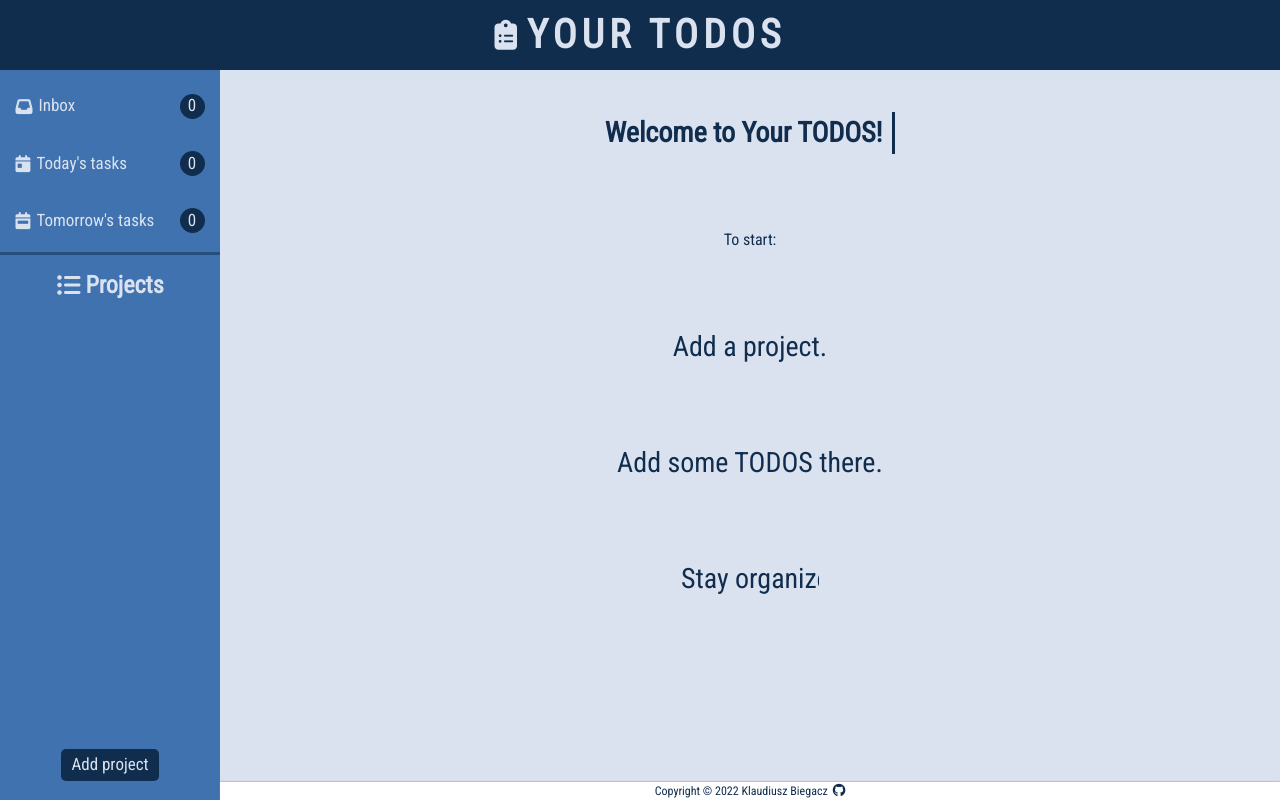
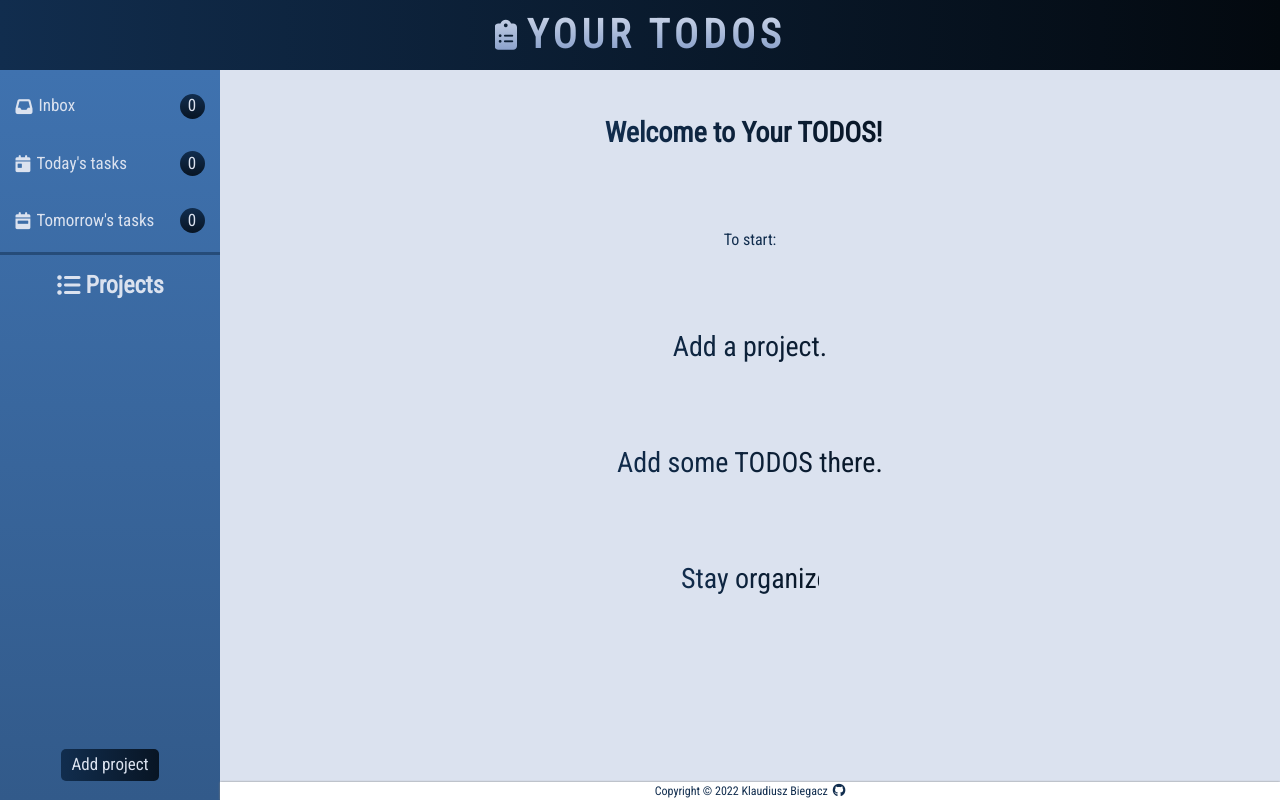
Before and after one commit to KlaudiuszB5528/Your-TODOS_v2, a React (Vite) app: page /Your-TODOS_v2 in a window 1280 px wide. Built offline with nearby package versions, Linux system fonts and the light colour scheme.

Commit message:
background colors changed to linear-gradients

```diff
--- a/src/main.css
+++ b/src/main.css
@@ -73,7 +73,7 @@ h6 {
   display: flex;
   justify-content: center;
   align-items: center;
-  background-color: #112d4e;
+  background-image: linear-gradient(to right, #112d4e, #03090f);
   padding: 0.5rem;
   letter-spacing: 0.5rem;
 }
@@ -88,7 +88,10 @@ h6 {
   gap: 0.5rem;
   font-size: 2rem;
   font-weight: bold;
-  color: #dbe2ef;
+  background-image: linear-gradient(to bottom, #dbe2ef, #718dc0);
+  background-clip: text;
+  -webkit-background-clip: text;
+  color: transparent;
   text-transform: uppercase;
 }
 .header__title i {
@@ -97,7 +100,7 @@ h6 {
 
 .sidebar {
   grid-area: sidebar;
-  background-color: #3f72af;
+  background-image: linear-gradient(to bottom, #3f72af, #325a8a);
   color: #dbe2ef;
   display: grid;
   grid-template-columns: 1fr;
@@ -128,16 +131,16 @@ h6 {
   transition: background-color 0.2s ease-in-out;
 }
 .sidebar__inbox ul li a.navlink_active {
-  background-color: #112d4e;
+  background-image: linear-gradient(to right, #112d4e, #081524);
   color: #f9f7f7;
 }
 .sidebar__inbox ul li:hover {
   cursor: pointer;
-  background-color: #112d4e;
+  background-image: linear-gradient(to right, #112d4e, #081524);
   color: #f9f7f7;
 }
 .sidebar__inbox ul li:hover a span {
-  background-color: #3f72af;
+  background-image: linear-gradient(to bottom, #3f72af, #325a8a);
 }
 .sidebar__inbox ul li a {
   display: flex;
@@ -162,7 +165,7 @@ h6 {
   justify-content: center;
   align-items: center;
   border-radius: 50%;
-  background-color: #112d4e;
+  background-image: linear-gradient(to bottom, #112d4e, #081524);
   color: #dbe2ef;
 }
 
@@ -216,7 +219,7 @@ h6 {
   display: none;
 }
 .sidebar__projects .sidebar__projects-list li:hover {
-  background-color: #112d4e;
+  background-image: linear-gradient(to right, #112d4e, #081524);
   color: #f9f7f7;
 }
 .sidebar__projects .sidebar__projects-list li a {
@@ -258,7 +261,7 @@ h6 {
   align-items: center;
   align-self: center;
   height: 3.2rem;
-  background-color: #112d4e;
+  background-image: linear-gradient(to right, #112d4e, #081524);
   color: #dbe2ef;
   font-size: 1.7rem;
   padding: 0.5rem 1rem;
@@ -267,7 +270,7 @@ h6 {
   cursor: pointer;
 }
 .sidebar__add-project-btn:hover {
-  background-color: #03396c;
+  background-image: linear-gradient(to right, #03396c, #021f3a);
   color: #f9f7f7;
   transform: translateY(-0.2rem);
   box-shadow: 0rem 0.5rem 1rem rgba(17, 45, 78, 0.6);
@@ -346,6 +349,10 @@ h6 {
   opacity: 0;
 }
 .main-section .home-page .typewriter {
+  background-image: linear-gradient(to right, #112d4e, #081524);
+  color: transparent;
+  background-clip: text;
+  -webkit-background-clip: text;
   width: 21ch;
   -webkit-animation: typing 2s steps(21), blink 450ms step-end infinite alternate;
           animation: typing 2s steps(21), blink 450ms step-end infinite alternate;
@@ -550,12 +557,12 @@ h6 {
   right: 1rem;
   height: 3rem;
   width: 9rem;
-  background-color: #112d4e;
+  background-image: linear-gradient(to right, #112d4e, #081524);
   color: #dbe2ef;
   border-radius: 1rem;
 }
 .todos-page .add-todo-btn:hover {
-  background-color: #03396c;
+  background-image: linear-gradient(to right, #03396c, #021f3a);
   color: #f9f7f7;
   box-shadow: 0px 0.5rem 1rem rgba(17, 45, 78, 0.6);
   transform: translateY(-0.2rem);
--- a/src/scss/_layout.scss
+++ b/src/scss/_layout.scss
@@ -14,7 +14,7 @@
 .header {
   grid-area: header;
   @include displayFlexCentered;
-  background-color: $navy;
+  background-image: linear-gradient(to right, $navy, darken($navy, 15%));
   padding: 0.5rem;
   letter-spacing: 0.5rem;
 
@@ -28,7 +28,10 @@
   gap: 0.5rem;
   font-size: 2rem;
   font-weight: bold;
-  color: $cold;
+  background-image: linear-gradient(to bottom, $cold, darken($cold, 30%));
+  background-clip: text;
+  -webkit-background-clip: text;
+  color: transparent;
   text-transform: uppercase;
 
   i {
@@ -38,7 +41,7 @@
 
 .sidebar {
   grid-area: sidebar;
-  background-color: $blue;
+  background-image: linear-gradient(to bottom, $blue, darken($blue, 10%));
   color: $cold;
   display: grid;
   grid-template-columns: 1fr;
@@ -67,18 +70,18 @@
       transition: background-color 0.2s ease-in-out;
 
       a.navlink_active {
-        background-color: $navy;
+        background-image: linear-gradient(to right, $navy, darken($navy, 10%));
         color: $white;
       }
 
       &:hover {
         cursor: pointer;
-        background-color: $navy;
+        background-image: linear-gradient(to right, $navy, darken($navy, 10%));
         color: $white;
       }
 
       &:hover a span {
-        background-color: $blue;
+        background-image: linear-gradient(to bottom, $blue, darken($blue, 10%));
       }
 
       a {
@@ -99,7 +102,11 @@
           height: 2.5rem;
           @include displayFlexCentered;
           border-radius: 50%;
-          background-color: $navy;
+          background-image: linear-gradient(
+            to bottom,
+            $navy,
+            darken($navy, 10%)
+          );
           color: $cold;
         }
       }
@@ -158,7 +165,7 @@
       }
 
       &:hover {
-        background-color: $navy;
+        background-image: linear-gradient(to right, $navy, darken($navy, 10%));
         color: $white;
       }
 
@@ -204,7 +211,7 @@
   @include displayFlexCentered;
   align-self: center;
   height: 3.2rem;
-  background-color: $navy;
+  background-image: linear-gradient(to right, $navy, darken($navy, 10%));
   color: $cold;
   font-size: 1.7rem;
   padding: 0.5rem 1rem;
@@ -213,7 +220,11 @@
   cursor: pointer;
 
   &:hover {
-    background-color: $darkblue;
+    background-image: linear-gradient(
+      to right,
+      $darkblue,
+      darken($darkblue, 10%)
+    );
     color: $white;
     transform: translateY(-0.2rem);
     box-shadow: 0rem 0.5rem 1rem rgba($navy, 0.6);
@@ -293,6 +304,10 @@
     }
 
     .typewriter {
+      background-image: linear-gradient(to right, $navy, darken($navy, 10%));
+      color: transparent;
+      background-clip: text;
+      -webkit-background-clip: text;
       width: 21ch;
       animation: typing 2s steps(21), blink 450ms step-end infinite alternate;
       white-space: nowrap;
@@ -483,12 +498,16 @@
     right: 1rem;
     height: 3rem;
     width: 9rem;
-    background-color: $navy;
+    background-image: linear-gradient(to right, $navy, darken($navy, 10%));
     color: $cold;
     border-radius: 1rem;
 
     &:hover {
-      background-color: $darkblue;
+      background-image: linear-gradient(
+        to right,
+        $darkblue,
+        darken($darkblue, 10%)
+      );
       color: $white;
       box-shadow: 0px 0.5rem 1rem rgba($navy, 0.6);
       transform: translateY(-0.2rem);
```
Also changed, not shown: 1 other file (tests, documents, lock files or other folders).
